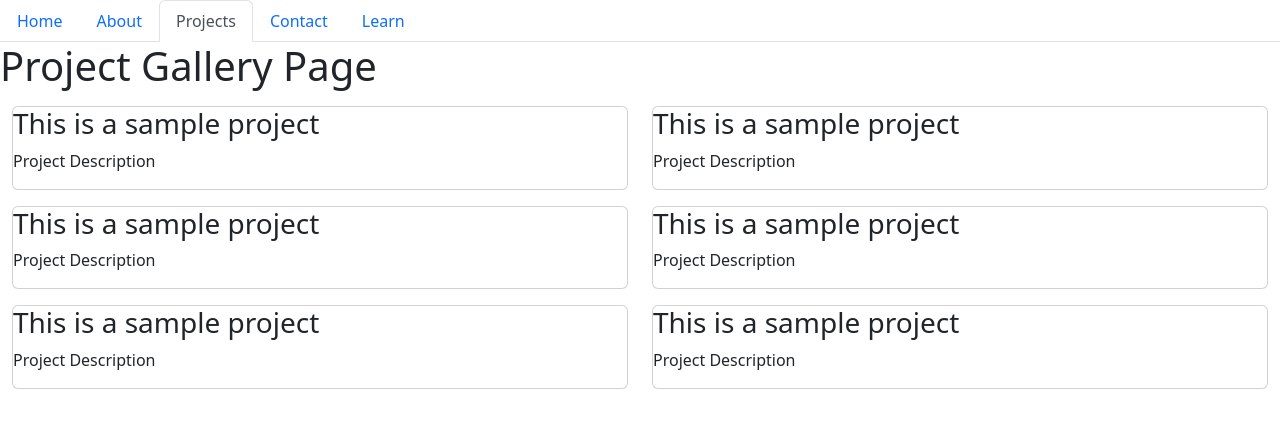
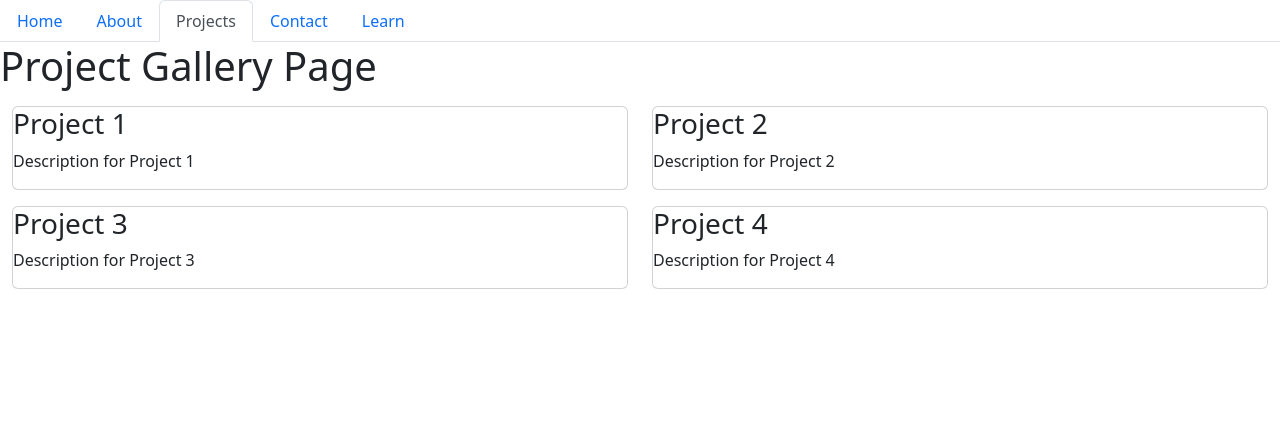
Before and after one commit to JayaPK21/React-Portfolio, a React (Create React App) app in the folder web-portfolio/: page /projectgallery in a window 1280 px wide. Shown: the top 428 px of the page. Built offline with nearby package versions, Linux system fonts and the light colour scheme.

Commit message:
Adds JSON file for projects and adds it to project component

```diff
--- a/web-portfolio/src/components/pages/Project.js
+++ b/web-portfolio/src/components/pages/Project.js
@@ -1,11 +1,11 @@
 import React from 'react';
 
-function Project() {
+function Project({title, description}) {
     return(
         <div className='col-sm-6'>
             <div className='card my-2'>
-                <h3>This is a sample project</h3>
-                <p>Project Description</p>
+                <h3>{title}</h3>
+                <p>{description}</p>
             </div>
         </div>
     );
--- a/web-portfolio/src/components/pages/ProjectGallery.js
+++ b/web-portfolio/src/components/pages/ProjectGallery.js
@@ -1,5 +1,6 @@
 import React from "react";
 import Project from "./Project";
+import projectData from "../../projects.json";
 
 function ProjectGallery() {
   return (
@@ -7,12 +8,9 @@ function ProjectGallery() {
       <h1>Project Gallery Page</h1>
       <div className="container-fluid">
         <div className="row">
-          <Project />
-          <Project />
-          <Project />
-          <Project />
-          <Project />
-          <Project />
+          {projectData.map((project) => <Project
+                                          title={project.title}
+                                          description={project.description}/>)}
         </div>
       </div>
     </div>
--- /dev/null
+++ b/web-portfolio/src/projects.json
@@ -0,0 +1,37 @@
+[
+    {
+        "id": 1,
+        "title": "Project 1",
+        "description": "Description for Project 1",
+        "image": "",
+        "deployedURL": "",
+        "gitHubURL": ""
+    },
+
+    {
+        "id": 2,
+        "title": "Project 2",
+        "description": "Description for Project 2",
+        "image": "",
+        "deployedURL": "",
+        "gitHubURL": ""
+    },
+
+    {
+        "id": 3,
+        "title": "Project 3",
+        "description": "Description for Project 3",
+        "image": "",
+        "deployedURL": "",
+        "gitHubURL": ""
+    },
+
+    {
+        "id": 4,
+        "title": "Project 4",
+        "description": "Description for Project 4",
+        "image": "",
+        "deployedURL": "",
+        "gitHubURL": ""
+    }
+]
```
